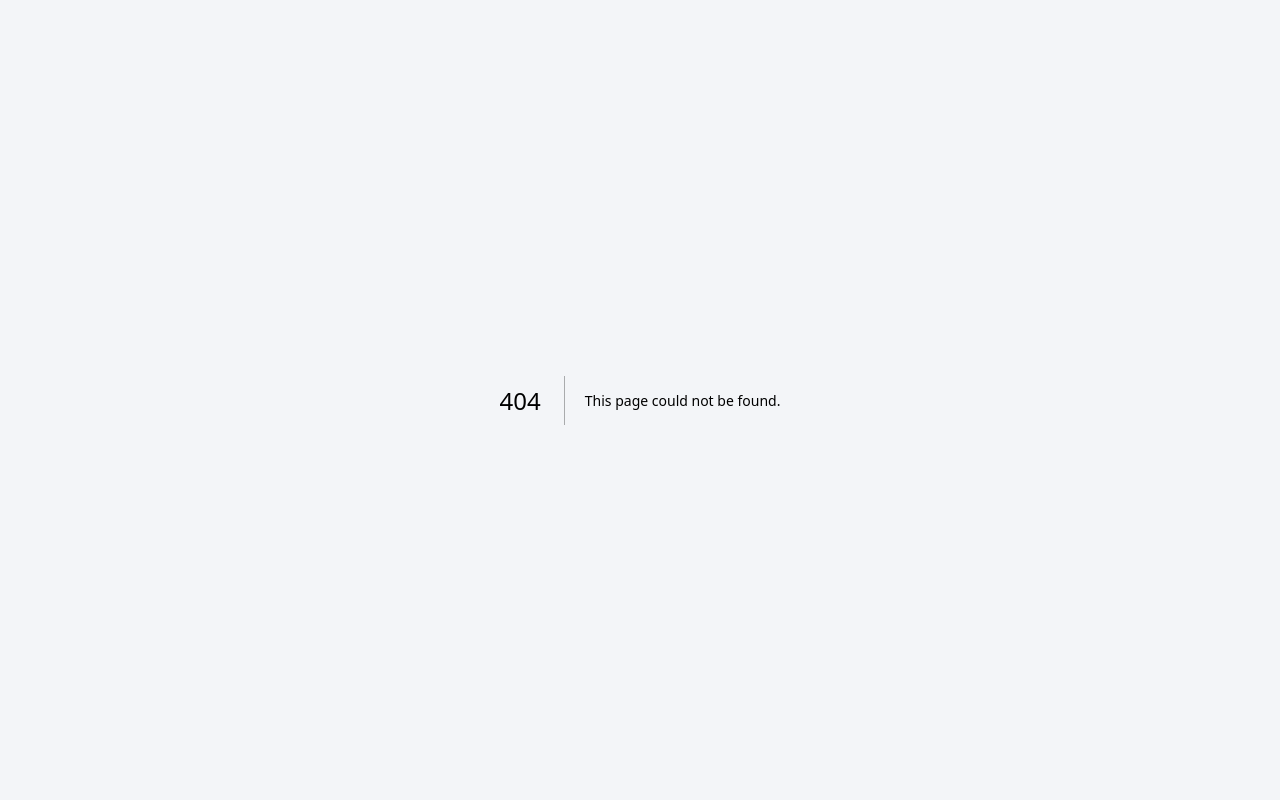
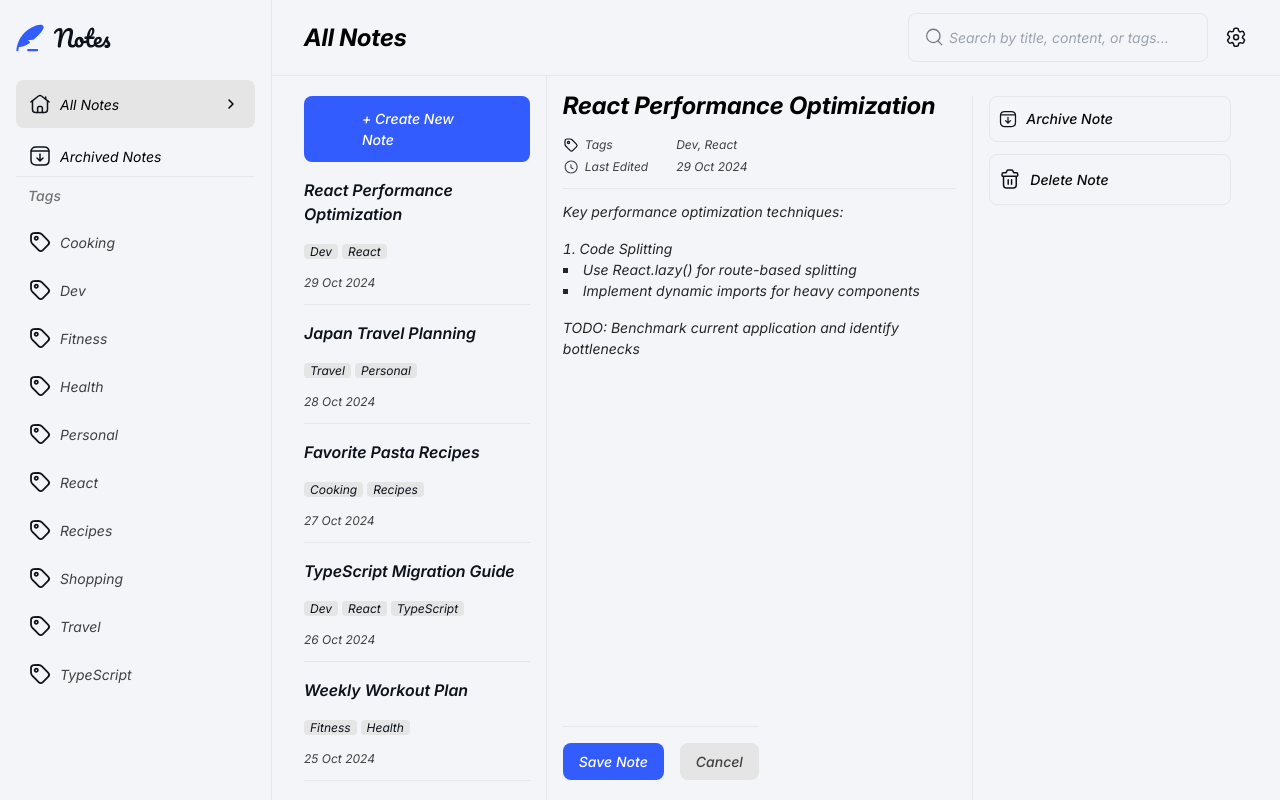
Before and after one commit to 12Ricky0/notes-app, a Next.js app: page /dashboard/notes in a window 1280 px wide. Before the commit this address had no page. Shown: the top 800 px of the page. Built offline with nearby package versions, Linux system fonts and the light colour scheme.

Commit message:
ui assem

```diff
--- /dev/null
+++ b/app/dashboard/layout.tsx
@@ -0,0 +1,15 @@
+import Sidebar_Nav from "@/components/ui/sidebar_navigation";
+import Header from "@/components/ui/header";
+export default function Layout({ children }: { children: React.ReactNode }) {
+  return (
+    <main className="md:flex justify-between">
+      <div className="min-h-screen hidden md:inline-block">
+        <Sidebar_Nav />
+      </div>
+      <div className="md:w-full ">
+        <Header />
+        <div className="md:flex">{children} </div>
+      </div>
+    </main>
+  );
+}
--- /dev/null
+++ b/app/dashboard/notes/page.tsx
@@ -0,0 +1,13 @@
+import Sidebar_Menu from "@/components/ui/sidebar_menu";
+import Note_Container from "@/components/ui/note_container";
+import { Right_Menu } from "@/components/ui/utilities";
+
+export default function Note() {
+  return (
+    <>
+      <Sidebar_Menu />
+      <Note_Container />
+      <Right_Menu />
+    </>
+  );
+}
--- a/app/page.tsx
+++ b/app/page.tsx
@@ -24,8 +24,9 @@ export default function Home() {
       </div>
       <div className="md:w-full ">
         <Header />
-        <div>
+        <div className="flex">
           <Sidebar_Menu />
+          <Note_Container />
         </div>
       </div>
     </main>
--- a/components/ui/note_container.tsx
+++ b/components/ui/note_container.tsx
@@ -1,8 +1,9 @@
 import Image from "next/image";
+import data from "../../data.json";
 
 export default function Note_Container() {
   return (
-    <section>
+    <section className="">
       <article className="mx-4 border-b pb-3">
         <h1 className="font-bold text-[24px] text-black dark:text-white my-3">
           React Performance Optimization
@@ -53,7 +54,7 @@ export default function Note_Container() {
         <p>TODO: Benchmark current application and identify bottlenecks</p>
       </article>
 
-      <footer className="absolute bottom-0 ml-4 mb-[20px] hidden lg:block border-t pt-4 w-full">
+      <footer className="absolute bottom-0 mx-4 mb-[20px] hidden lg:block border-t pt-4 ">
         <button className="bg-primary-blue px-4 py-2 text-white font-medium text-[14px] rounded-lg mr-4">
           Save Note
         </button>
--- a/components/ui/sidebar_menu.tsx
+++ b/components/ui/sidebar_menu.tsx
@@ -23,7 +23,7 @@ export default function Sidebar_Menu() {
   }
   return (
     <section className="md:w-[290px] border-r dark:bg-black h-screen">
-      <div className="md:pl-8 md:mr-4 mx-4 md:mx-0 pt-[20px] ">
+      <div className="md:pl-8 md:mr-4 mx-4 md:mx-0 md:pt-[20px]">
         <Link
           className="bg-primary-blue hidden md:block text-white py-3 rounded-lg font-medium text-[14px] px-[58px]"
           href=""
@@ -31,11 +31,8 @@ export default function Sidebar_Menu() {
           + Create New Note
         </Link>
         {data.notes.map((note, index) => (
-          <>
-            <article
-              key={index}
-              className=" mt-4 flex flex-col gap-3 border-b pb-3"
-            >
+          <div key={index}>
+            <article className=" mt-4 flex flex-col gap-3 border-b pb-3">
               <h1 className="font-semibold text-[16px] dark:text-white text-primary-dark">
                 {note.title}
               </h1>
@@ -53,7 +50,7 @@ export default function Sidebar_Menu() {
                 {date(note.lastEdited.split("T")[0])}
               </p>
             </article>
-          </>
+          </div>
         ))}
       </div>
     </section>
--- a/components/ui/utilities.tsx
+++ b/components/ui/utilities.tsx
@@ -45,7 +45,7 @@ export function Toast({ title, link }: { title: string; link?: string }) {
 
 export function Right_Menu() {
   return (
-    <div className="w-[258px] mt-[20px] pl-4 border-l h-screen">
+    <div className="w-[290px] mt-[20px] pl-4 border-l h-screen hidden lg:block mr-8">
       <div className="py-3 px-2 rounded-lg border w-[242px] mb-3">
         <div className="flex items-center gap-2">
           <svg
@@ -90,9 +90,9 @@ export function Right_Menu() {
             <path
               stroke="#0E121B"
               className="dark:stroke-white"
-              stroke-linecap="round"
-              stroke-linejoin="round"
-              stroke-width="1.5"
+              strokeLinecap="round"
+              strokeLinejoin="round"
+              strokeWidth="1.5"
               d="m14.852 3.879.818 1.785h2.64c.811 0 1.47.658 1.47 1.47V8.22c0 .555-.45 1.005-1.006 1.005H5.005C4.45 9.226 4 8.776 4 8.221V7.133c0-.811.658-1.47 1.47-1.47h2.639l.818-1.784c.246-.536.78-.879 1.37-.879h3.185c.59 0 1.125.343 1.37.879ZM18.24 9.3v8.686c0 1.665-1.333 3.014-2.977 3.014H8.517c-1.644 0-2.977-1.349-2.977-3.014V9.301M10.2 12.816v4.509m3.38-4.509v4.509"
             />
           </svg>
```
Also changed, not shown: context.tsx (added, +43 -0 lines).
